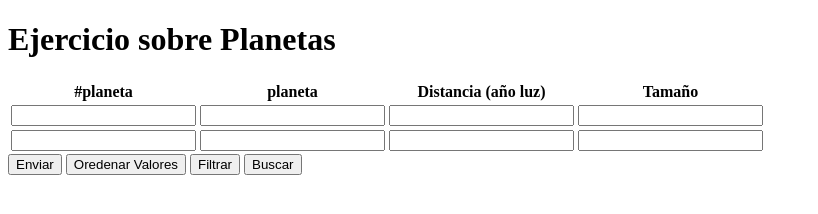
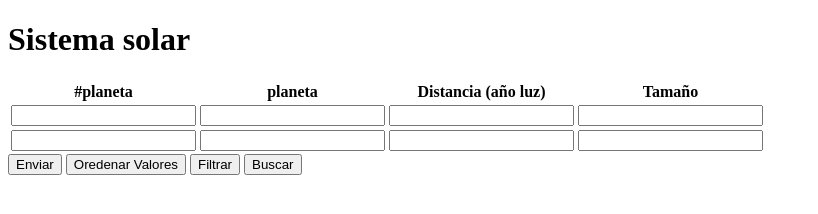
Before and after one commit to felixcesp/planets, a plain HTML site: page index.html in a window 1280 px wide. Shown: the whole page, without its empty margins (0-818 px from the left). Drawn offline with Linux system fonts and the light colour scheme.

Commit message:
cambiar titulo a sistema solar

```diff
--- a/index.html
+++ b/index.html
@@ -8,7 +8,7 @@
     <title>Planetas</title>
 </head>
 <body>
-    <h1>Ejercicio sobre Planetas</h1>
+    <h1>Sistema solar</h1>
     <table>
         <thead>
             <tr>
```
